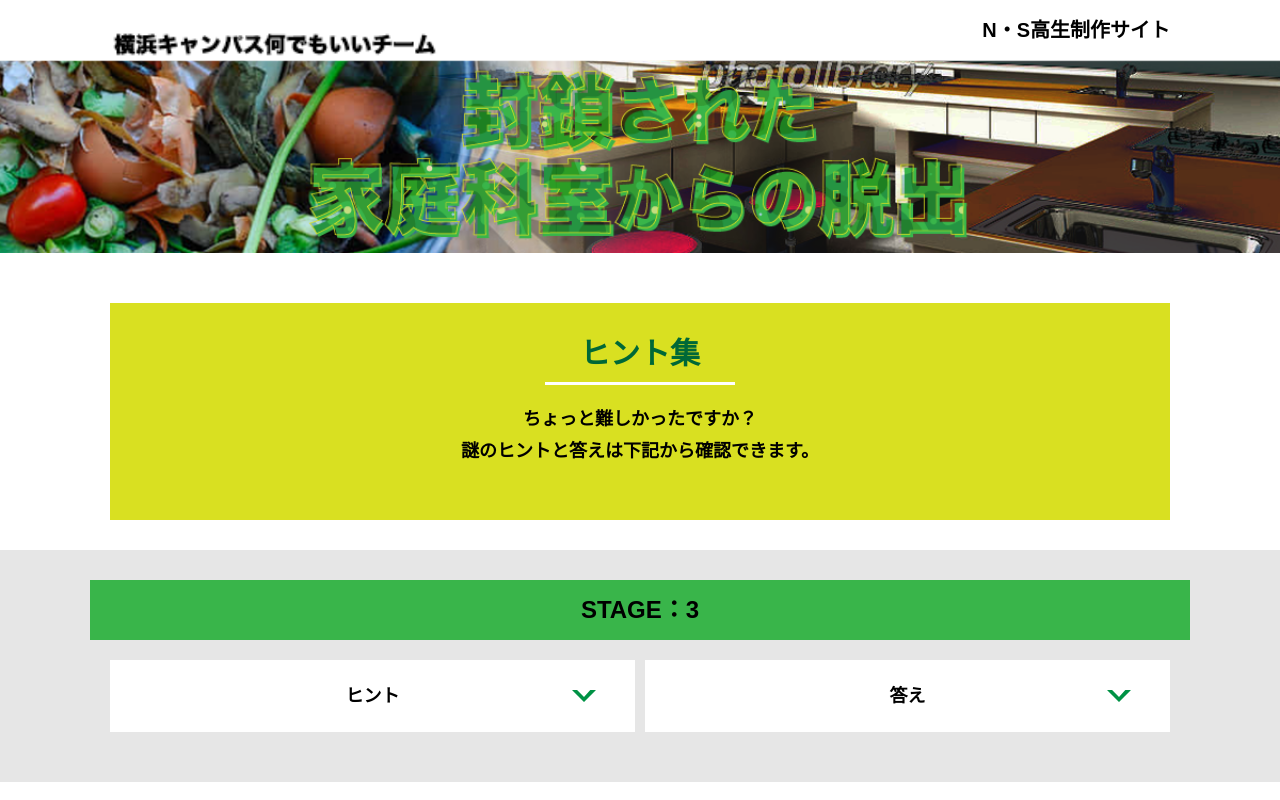
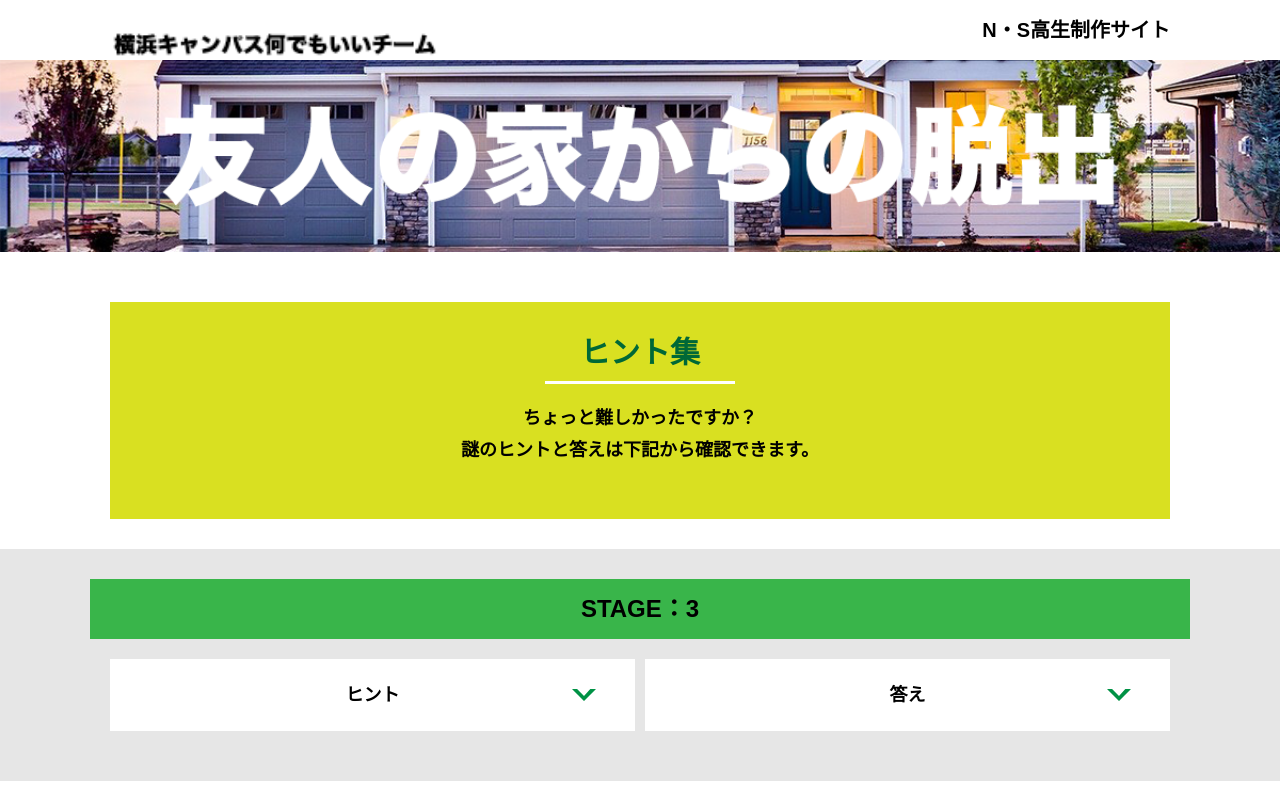
Before and after one commit to kugui-nnn/alfa-yokohama-A-13, a plain HTML site: page hint3.html in a window 1280 px wide. Shown: the top 800 px of the page. Drawn offline with Linux system fonts and the light colour scheme.

Commit message:
Update hint3.html

```diff
--- a/hint3.html
+++ b/hint3.html
@@ -23,7 +23,7 @@
   </header>
   <main class="main hint-page">
     <!-- タイトルエリア　ここから -->
-    <h1 class="main-title"><img src="assets/images/main-image.png" alt="封鎖された家庭科室からの脱出"></h1>
+    <h1 class="main-title"><img src="assets/images/Nheader.png" alt="友人の家からの脱出"></h1>
     <!-- タイトルエリア　ここまで -->
     <section class="section">
       <div class="container">
```
